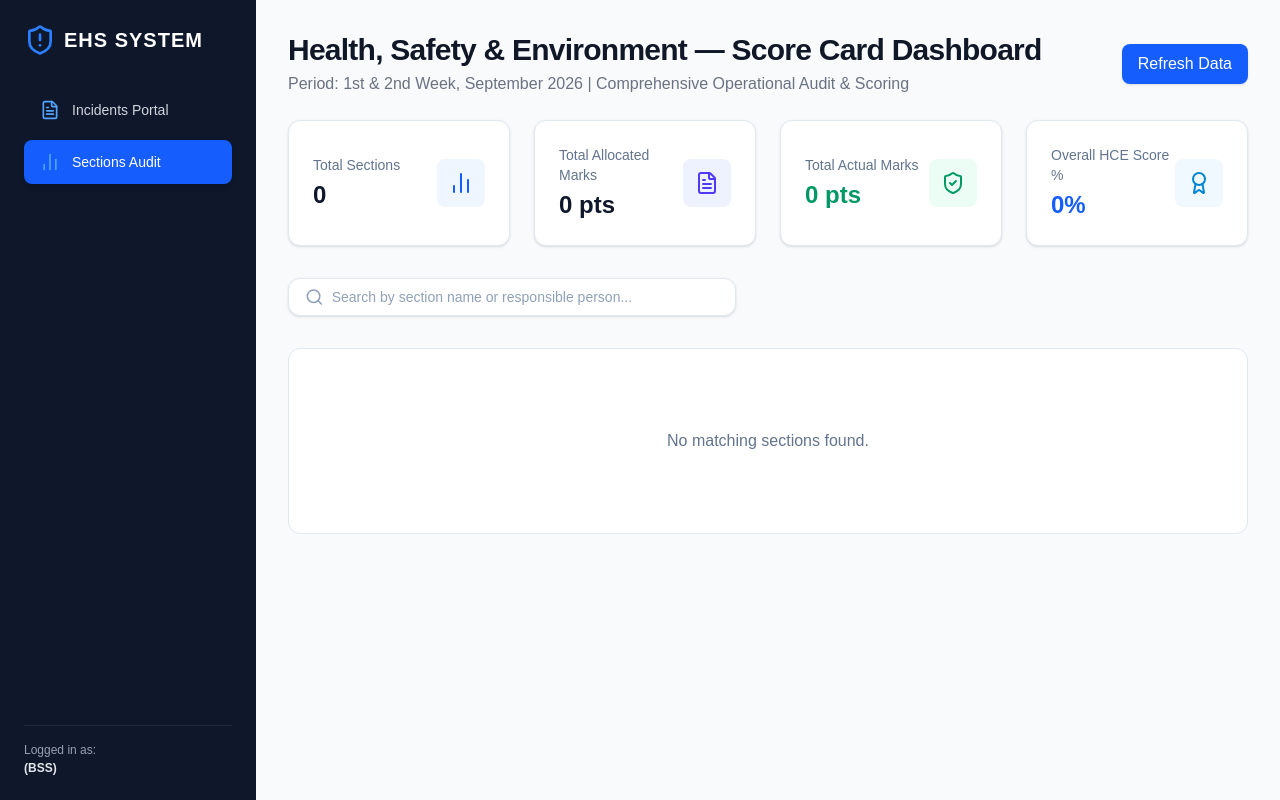
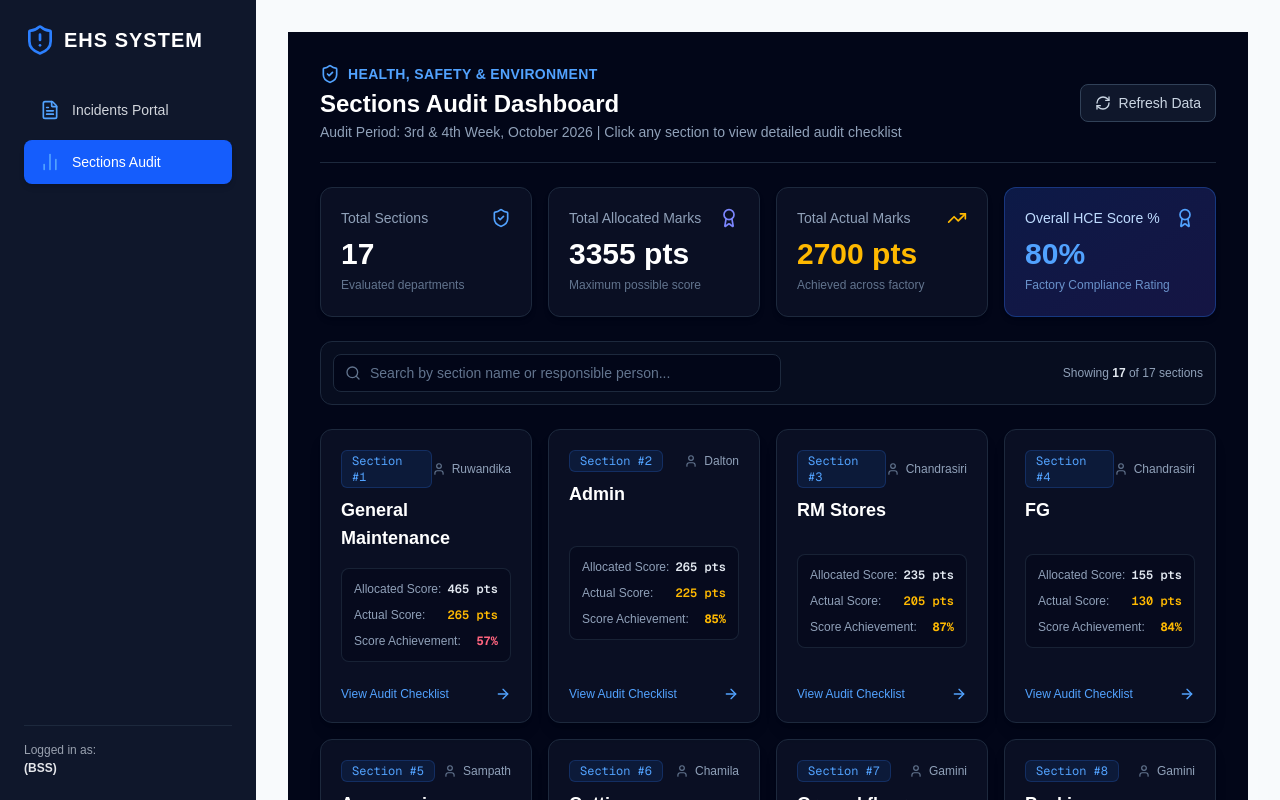
Before and after one commit to SathsaraniBS/EHS-Incident-App, a Next.js app in the folder admin-dashboard/: page /sections in a window 1280 px wide. Built offline with nearby package versions, Linux system fonts and the light colour scheme; no server answers.

Commit message:
Enhance Sections Audit Page: Refactor section data structure, improve layout, and add search functionality

```diff
--- a/admin-dashboard/src/app/sections/page.tsx
+++ b/admin-dashboard/src/app/sections/page.tsx
@@ -1,179 +1,196 @@
 'use client';
 
-import React, { useEffect, useState } from 'react';
-import axios from 'axios';
-import { Search, ShieldCheck, Users, FileText, BarChart2, Award } from 'lucide-react';
+import React, { useState } from 'react';
+import Link from 'next/link';
+import {
+  ShieldCheck,
+  Award,
+  TrendingUp,
+  RefreshCw,
+  Search,
+  User,
+  ArrowRight
+} from 'lucide-react';
 
-interface SectionSummary {
+interface AuditSection {
   id: number;
   name: string;
-  responsible_person: string;
-  total_items: number;
-  allocated_score: number;
-  actual_score: number;
-  score_percentage: number;
+  slug: string;
+  responsible: string;
+  allocatedScore: number;
+  actualScore: number;
+  adjustableScore: number;
 }
 
-export default function SectionsDashboard() {
-  const [sections, setSections] = useState<SectionSummary[]>([]);
+const initialSectionsData: AuditSection[] = [
+  { id: 1, name: 'General Maintenance', slug: 'general-maintenance', responsible: 'Ruwandika', allocatedScore: 465, actualScore: 265, adjustableScore: 330 },
+  { id: 2, name: 'Admin', slug: 'admin', responsible: 'Dalton', allocatedScore: 265, actualScore: 225, adjustableScore: 245 },
+  { id: 3, name: 'RM Stores', slug: 'rm-stores', responsible: 'Chandrasiri', allocatedScore: 235, actualScore: 205, adjustableScore: 215 },
+  { id: 4, name: 'FG', slug: 'fg', responsible: 'Chandrasiri', allocatedScore: 155, actualScore: 130, adjustableScore: 130 },
+  { id: 5, name: 'Accessories', slug: 'accessories', responsible: 'Sampath', allocatedScore: 225, actualScore: 160, adjustableScore: 180 },
+  { id: 6, name: 'Cutting', slug: 'cutting', responsible: 'Chamila', allocatedScore: 155, actualScore: 155, adjustableScore: 155 },
+  { id: 7, name: 'Ground floor modules & Molding', slug: 'ground-floor-modules-molding', responsible: 'Gamini', allocatedScore: 265, actualScore: 205, adjustableScore: 225 },
+  { id: 8, name: 'Packing', slug: 'packing', responsible: 'Gamini', allocatedScore: 140, actualScore: 140, adjustableScore: 140 },
+  { id: 9, name: 'Audit room & Final Inspection', slug: 'audit-room-final-inspection', responsible: 'Lalinda', allocatedScore: 95, actualScore: 80, adjustableScore: 95 },
+  { id: 10, name: 'Lab & CPI', slug: 'lab-cpi', responsible: 'Chandani', allocatedScore: 130, actualScore: 115, adjustableScore: 130 },
+  { id: 11, name: 'Screen Printing & Modules', slug: 'screen-printing-modules', responsible: 'Gamini', allocatedScore: 210, actualScore: 125, adjustableScore: 140 },
+  { id: 12, name: 'Sample Room', slug: 'sample-room', responsible: 'Samitha', allocatedScore: 180, actualScore: 170, adjustableScore: 180 },
+  { id: 13, name: 'Coating', slug: 'coating', responsible: 'Chandani', allocatedScore: 205, actualScore: 190, adjustableScore: 190 },
+  { id: 14, name: 'Forte', slug: 'forte', responsible: 'Cooray', allocatedScore: 180, actualScore: 180, adjustableScore: 180 },
+  { id: 15, name: 'IE', slug: 'ie', responsible: 'Dilan', allocatedScore: 220, actualScore: 130, adjustableScore: 150 },
+  { id: 16, name: 'Training School', slug: 'training-school', responsible: 'Dilan', allocatedScore: 130, actualScore: 130, adjustableScore: 130 },
+  { id: 17, name: 'Medical Centre', slug: 'medical-centre', responsible: 'Nadee', allocatedScore: 100, actualScore: 95, adjustableScore: 95 },
+];
+
+export default function SectionsAuditPage() {
   const [searchTerm, setSearchTerm] = useState('');
-  const [loading, setLoading] = useState(true);
-
-  useEffect(() => {
-    fetchSectionsDashboard();
-  }, []);
-
-  const fetchSectionsDashboard = async () => {
-    try {
-      const response = await axios.get('http://localhost:8000/api/v1/sections/dashboard');
-      setSections(response.data.sections || []);
-    } catch (error) {
-      console.error('Error fetching sections dashboard:', error);
-    } finally {
-      setLoading(false);
-    }
-  };
+  const [sections] = useState<AuditSection[]>(initialSectionsData);
 
   const filteredSections = sections.filter(
-    (sec) =>
-      sec.name.toLowerCase().includes(searchTerm.toLowerCase()) ||
-      sec.responsible_person.toLowerCase().includes(searchTerm.toLowerCase())
+    (item) =>
+      item.name.toLowerCase().includes(searchTerm.toLowerCase()) ||
+      item.responsible.toLowerCase().includes(searchTerm.toLowerCase())
   );
 
-  const totalItemsCount = sections.reduce((acc, curr) => acc + curr.total_items, 0);
-  const totalAllocatedMarks = sections.reduce((acc, curr) => acc + curr.allocated_score, 0);
-  const totalActualMarks = sections.reduce((acc, curr) => acc + (curr.actual_score || 0), 0);
-
-  const overallHcePercentage = totalAllocatedMarks > 0
-    ? Math.round((totalActualMarks / totalAllocatedMarks) * 100)
-    : 0;
+  const totalAllocated = sections.reduce((acc, curr) => acc + curr.allocatedScore, 0);
+  const totalActual = sections.reduce((acc, curr) => acc + curr.actualScore, 0);
+  const overallPct = Math.round((totalActual / totalAllocated) * 100);
 
   return (
-    <div className="text-slate-800">
-      <div className="max-w-7xl mx-auto mb-8">
-        <div className="flex flex-col md:flex-row md:items-center md:justify-between gap-4">
+    <div className="w-full min-h-screen bg-slate-950 text-slate-100 p-4 lg:p-8 space-y-6 overflow-x-hidden">
+      {/* Header */}
+      <div className="flex flex-col md:flex-row md:items-center md:justify-between gap-4 border-b border-slate-800 pb-5">
         <div>
-            <h1 className="text-3xl font-bold text-gray-900 tracking-tight">Health, Safety & Environment — Score Card Dashboard</h1>
-            <p className="text-gray-500 mt-1">Period: 1st & 2nd Week, September 2026 | Comprehensive Operational Audit & Scoring</p>
+          <div className="flex items-center gap-2 text-blue-400 text-xs sm:text-sm font-semibold tracking-wide uppercase">
+            <ShieldCheck className="w-4 h-4 sm:w-5 sm:h-5" />
+            <span>Health, Safety & Environment</span>
           </div>
+          <h1 className="text-xl sm:text-2xl font-bold text-white mt-1">
+            Sections Audit Dashboard
+          </h1>
+          <p className="text-slate-400 text-xs sm:text-sm mt-0.5">
+            Audit Period: 3rd & 4th Week, October 2026 | Click any section to view detailed audit checklist
+          </p>
+        </div>
+
         <button
-            onClick={fetchSectionsDashboard}
-            className="inline-flex items-center justify-center px-4 py-2 bg-blue-600 text-white font-medium rounded-lg hover:bg-blue-700 transition shadow-sm"
+          onClick={() => window.location.reload()}
+          className="flex items-center gap-2 px-3.5 py-2 bg-slate-900 hover:bg-slate-800 border border-slate-700 rounded-lg text-xs sm:text-sm text-slate-300 transition self-start md:self-auto"
         >
-            Refresh Data
+          <RefreshCw className="w-4 h-4" />
+          <span>Refresh Data</span>
         </button>
       </div>
 
-        {/* Metrics Cards */}
-        <div className="grid grid-cols-1 sm:grid-cols-4 gap-6 mt-6">
-          <div className="bg-white p-6 rounded-xl border border-slate-200 shadow-sm flex items-center justify-between">
-            <div>
-              <p className="text-sm font-medium text-slate-500">Total Sections</p>
-              <h3 className="text-2xl font-bold text-slate-900 mt-1">{sections.length}</h3>
+      {/* Summary KPI Cards */}
+      <div className="grid grid-cols-1 sm:grid-cols-2 lg:grid-cols-4 gap-4">
+        <div className="bg-slate-900/60 border border-slate-800 rounded-xl p-4 sm:p-5 shadow-md">
+          <div className="flex items-center justify-between text-slate-400 text-xs sm:text-sm">
+            <span>Total Sections</span>
+            <ShieldCheck className="w-4 h-4 sm:w-5 sm:h-5 text-blue-400" />
           </div>
-            <div className="p-3 bg-blue-50 text-blue-600 rounded-lg"><BarChart2 className="w-6 h-6" /></div>
+          <p className="text-2xl sm:text-3xl font-bold text-white mt-2">{sections.length}</p>
+          <span className="text-[11px] sm:text-xs text-slate-500">Evaluated departments</span>
         </div>
 
-          <div className="bg-white p-6 rounded-xl border border-slate-200 shadow-sm flex items-center justify-between">
-            <div>
-              <p className="text-sm font-medium text-slate-500">Total Allocated Marks</p>
-              <h3 className="text-2xl font-bold text-slate-900 mt-1">{totalAllocatedMarks} pts</h3>
+        <div className="bg-slate-900/60 border border-slate-800 rounded-xl p-4 sm:p-5 shadow-md">
+          <div className="flex items-center justify-between text-slate-400 text-xs sm:text-sm">
+            <span>Total Allocated Marks</span>
+            <Award className="w-4 h-4 sm:w-5 sm:h-5 text-indigo-400" />
           </div>
-            <div className="p-3 bg-indigo-50 text-indigo-600 rounded-lg"><FileText className="w-6 h-6" /></div>
+          <p className="text-2xl sm:text-3xl font-bold text-white mt-2">{totalAllocated} pts</p>
+          <span className="text-[11px] sm:text-xs text-slate-500">Maximum possible score</span>
         </div>
 
-          <div className="bg-white p-6 rounded-xl border border-slate-200 shadow-sm flex items-center justify-between">
-            <div>
-              <p className="text-sm font-medium text-slate-500">Total Actual Marks</p>
-              <h3 className="text-2xl font-bold text-emerald-600 mt-1">{totalActualMarks} pts</h3>
+        <div className="bg-slate-900/60 border border-slate-800 rounded-xl p-4 sm:p-5 shadow-md">
+          <div className="flex items-center justify-between text-slate-400 text-xs sm:text-sm">
+            <span>Total Actual Marks</span>
+            <TrendingUp className="w-4 h-4 sm:w-5 sm:h-5 text-amber-400" />
           </div>
-            <div className="p-3 bg-emerald-50 text-emerald-600 rounded-lg"><ShieldCheck className="w-6 h-6" /></div>
+          <p className="text-2xl sm:text-3xl font-bold text-amber-400 mt-2">{totalActual} pts</p>
+          <span className="text-[11px] sm:text-xs text-slate-500">Achieved across factory</span>
         </div>
 
-          <div className="bg-white p-6 rounded-xl border border-slate-200 shadow-sm flex items-center justify-between">
-            <div>
-              <p className="text-sm font-medium text-slate-500">Overall HCE Score %</p>
-              <h3 className="text-2xl font-bold text-blue-600 mt-1">{overallHcePercentage}%</h3>
+        <div className="bg-gradient-to-br from-blue-900/40 to-indigo-900/40 border border-blue-500/30 rounded-xl p-4 sm:p-5 shadow-md">
+          <div className="flex items-center justify-between text-blue-200 text-xs sm:text-sm">
+            <span>Overall HCE Score %</span>
+            <Award className="w-4 h-4 sm:w-5 sm:h-5 text-blue-400" />
           </div>
-            <div className="p-3 bg-sky-50 text-sky-600 rounded-lg"><Award className="w-6 h-6" /></div>
+          <p className="text-2xl sm:text-3xl font-extrabold text-blue-400 mt-2">{overallPct}%</p>
+          <span className="text-[11px] sm:text-xs text-blue-300/70">Factory Compliance Rating</span>
         </div>
       </div>
 
-        {/* Search Toolbar */}
-        <div className="mt-8 flex items-center bg-white border border-slate-200 rounded-xl px-4 py-2 shadow-sm max-w-md">
-          <Search className="w-5 h-5 text-slate-400 mr-2" />
+      {/* Search Bar */}
+      <div className="flex items-center justify-between gap-4 bg-slate-900/40 p-3 rounded-xl border border-slate-800">
+        <div className="relative w-full sm:max-w-md">
+          <Search className="w-4 h-4 absolute left-3 top-1/2 -translate-y-1/2 text-slate-500" />
           <input
             type="text"
             placeholder="Search by section name or responsible person..."
             value={searchTerm}
             onChange={(e) => setSearchTerm(e.target.value)}
-            className="w-full bg-transparent outline-none text-slate-700 placeholder-slate-400 text-sm"
+            className="w-full bg-slate-950 border border-slate-800 rounded-lg pl-9 pr-4 py-2 text-xs sm:text-sm text-slate-200 placeholder-slate-500 focus:outline-none focus:border-blue-500 transition"
           />
+        </div>
+        <div className="text-xs text-slate-400 hidden sm:block">
+          Showing <span className="font-semibold text-slate-200">{filteredSections.length}</span> of {sections.length} sections
         </div>
       </div>
 
-      {/* Sections Grid */}
-      <div className="max-w-7xl mx-auto">
-        {loading ? (
-          <div className="text-center py-20 text-slate-500">Loading audit scorecard data...</div>
-        ) : filteredSections.length === 0 ? (
-          <div className="text-center py-20 text-slate-500 bg-white rounded-xl border border-slate-200">No matching sections found.</div>
-        ) : (
-          <div className="grid grid-cols-1 sm:grid-cols-2 lg:grid-cols-3 xl:grid-cols-4 gap-6">
-            {filteredSections.map((sec, index) => {
-              const scorePercent = sec.allocated_score > 0
-                ? Math.round(((sec.actual_score || 0) / sec.allocated_score) * 100)
-                : 0;
+      {/* Sections Grid Cards */}
+      <div className="grid grid-cols-1 sm:grid-cols-2 lg:grid-cols-3 xl:grid-cols-4 gap-4">
+        {filteredSections.map((sec) => {
+          const sectionPct = Math.round((sec.actualScore / sec.allocatedScore) * 100);
 
           return (
-                <div
+            <Link
               key={sec.id}
-                  className="bg-white rounded-xl border border-slate-200 p-6 shadow-sm hover:shadow-md hover:border-blue-400 transition-all flex flex-col justify-between group cursor-pointer"
+              href={`/sections/${sec.slug}`}
+              className="group bg-slate-900/60 hover:bg-slate-900 border border-slate-800 hover:border-blue-500/50 rounded-xl p-5 transition-all duration-300 shadow-lg flex flex-col justify-between space-y-4"
             >
-                  <div>
-                    <div className="flex items-center justify-between mb-3">
-                      <span className="text-xs font-semibold px-2.5 py-1 bg-blue-50 text-blue-700 rounded-full">
-                        Section #{index + 1}
+              {/* Card Header */}
+              <div className="space-y-2">
+                <div className="flex items-center justify-between">
+                  <span className="text-xs font-mono px-2.5 py-0.5 rounded-md bg-blue-500/10 text-blue-400 border border-blue-500/20">
+                    Section #{sec.id}
                   </span>
-                      <div className="flex items-center text-xs text-slate-500 font-medium">
-                        <Users className="w-3.5 h-3.5 mr-1 text-slate-400" />
-                        {sec.responsible_person}
+                  <div className="flex items-center gap-1.5 text-xs text-slate-400">
+                    <User className="w-3.5 h-3.5 text-slate-500" />
+                    <span>{sec.responsible}</span>
                   </div>
                 </div>
-
-                    <h3 className="text-lg font-bold text-slate-900 group-hover:text-blue-600 transition line-clamp-2 mb-4">
+                <h3 className="text-lg font-bold text-white group-hover:text-blue-400 transition">
                   {sec.name}
                 </h3>
               </div>
 
-                  <div className="space-y-3 pt-4 border-t border-slate-100">
-                    <div className="flex items-center justify-between text-sm">
-                      <span className="text-slate-400 text-xs">Allocated Score</span>
-                      <span className="font-semibold text-slate-700">{sec.allocated_score} pts</span>
+              {/* Card Metrics */}
+              <div className="space-y-2.5 bg-slate-950/50 p-3 rounded-lg border border-slate-800/80">
+                <div className="flex justify-between text-xs">
+                  <span className="text-slate-400">Allocated Score:</span>
+                  <span className="font-mono font-semibold text-slate-200">{sec.allocatedScore} pts</span>
                 </div>
-                    <div className="flex items-center justify-between text-sm">
-                      <span className="text-slate-400 text-xs">Actual Score</span>
-                      <span className="font-bold text-emerald-600">{sec.actual_score || 0} pts</span>
+                <div className="flex justify-between text-xs">
+                  <span className="text-slate-400">Actual Score:</span>
+                  <span className="font-mono font-semibold text-amber-400">{sec.actualScore} pts</span>
+                </div>
+                <div className="flex justify-between text-xs">
+                  <span className="text-slate-400">Score Achievement:</span>
+                  <span className={`font-mono font-bold ${sectionPct >= 90 ? 'text-emerald-400' : sectionPct >= 75 ? 'text-amber-400' : 'text-rose-400'}`}>
+                    {sectionPct}%
+                  </span>
+                </div>
               </div>
 
-                    <div>
-                      <div className="flex justify-between text-xs mb-1">
-                        <span className="text-slate-400">Score Achievement</span>
-                        <span className="font-bold text-blue-600">{scorePercent}%</span>
+              {/* Action Footer */}
+              <div className="pt-2 flex items-center justify-between text-xs font-medium text-blue-400 group-hover:text-blue-300">
+                <span>View Audit Checklist</span>
+                <ArrowRight className="w-4 h-4 group-hover:translate-x-1 transition-transform" />
               </div>
-                      <div className="w-full bg-slate-100 h-2 rounded-full overflow-hidden">
-                        <div
-                          className="bg-blue-600 h-full rounded-full transition-all duration-500"
-                          style={{ width: `${Math.min(scorePercent, 100)}%` }}
-                        />
-                      </div>
-                    </div>
-                  </div>
-                </div>
+            </Link>
           );
         })}
-          </div>
-        )}
       </div>
     </div>
   );
```
Also changed, not shown: admin-dashboard/src/app/sections/[slug]/page.tsx (added). Lines whose indentation alone changed are shown as unchanged.
